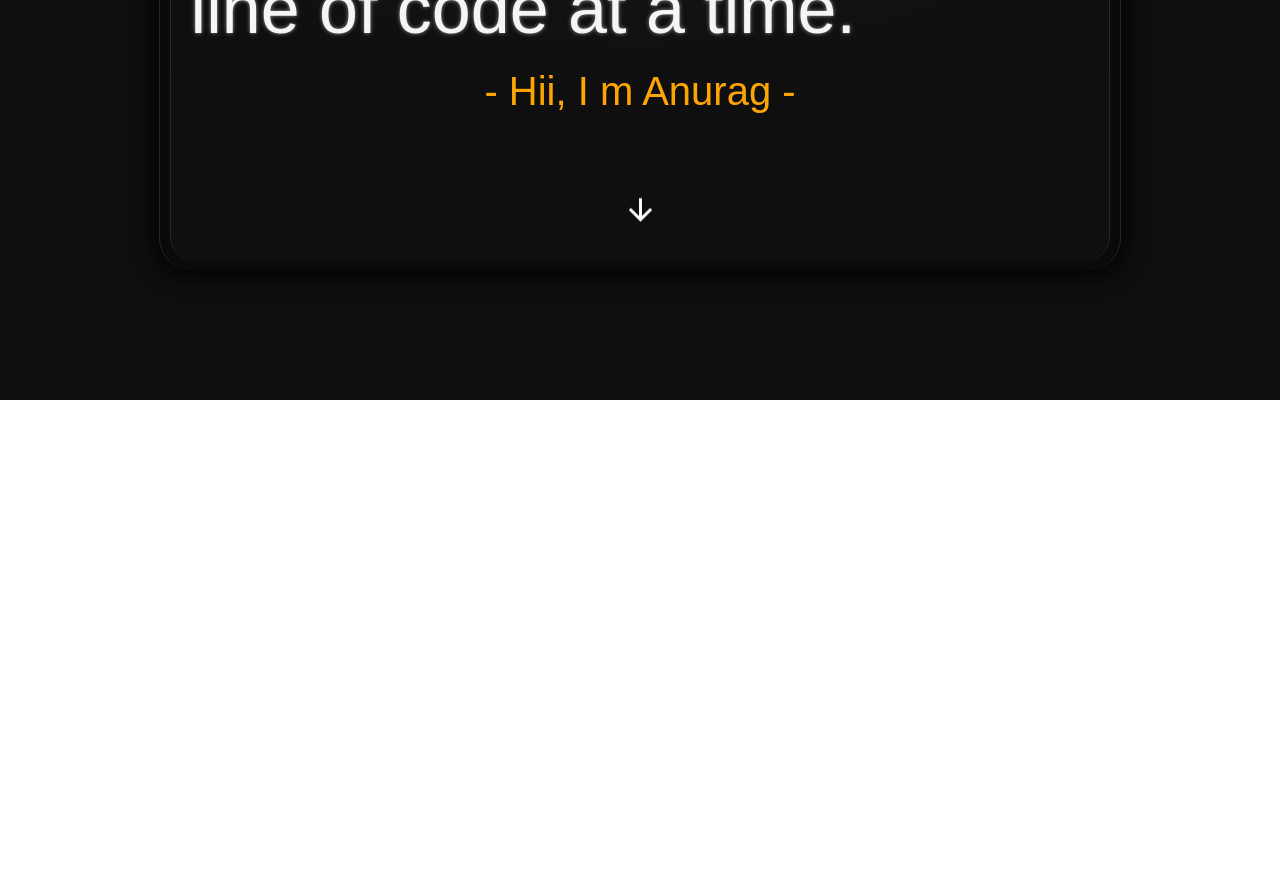
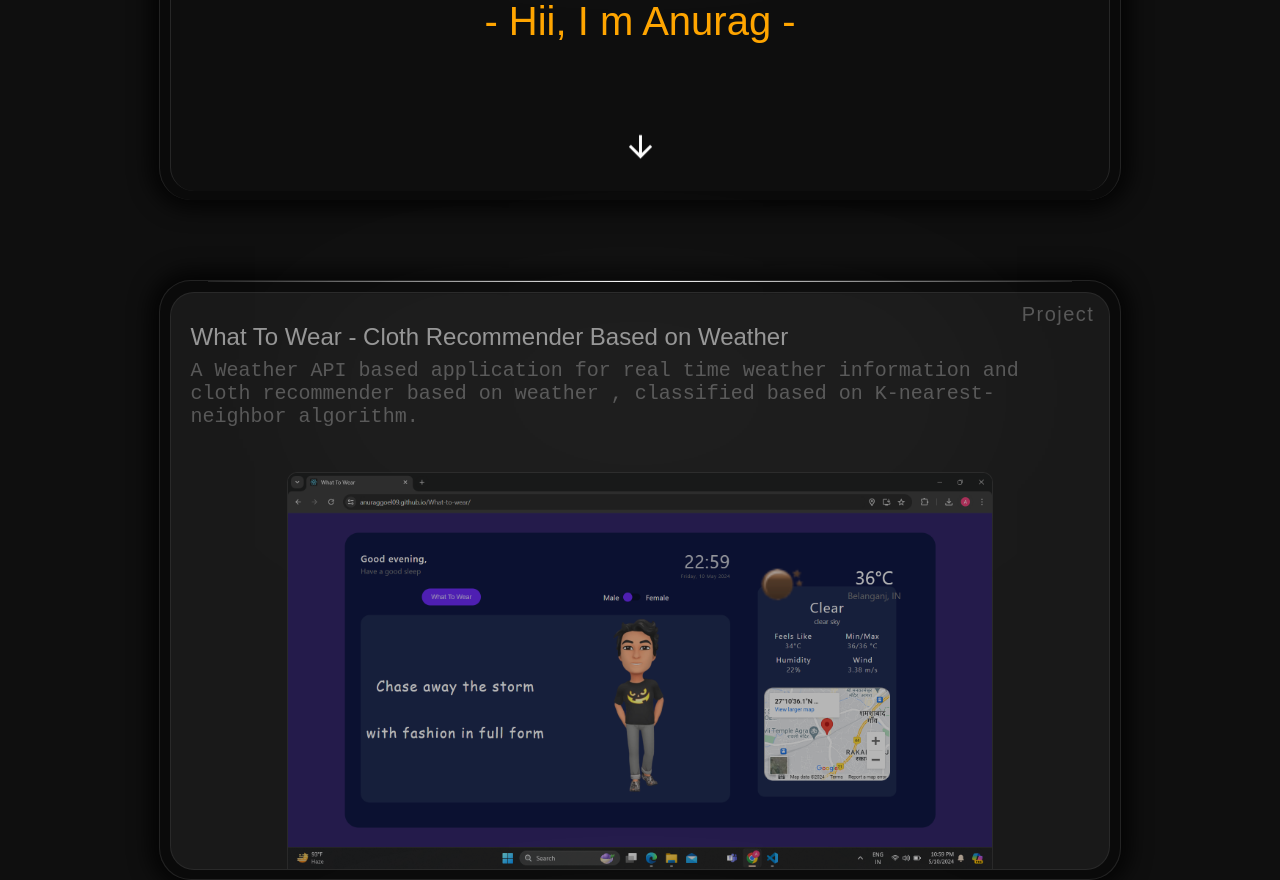
Before and after one commit to AnuragGoel09/my-portfolio, a React (Create React App) app in the folder client/: page / in a window 1280 px wide. Shown: the part 440-1320 px from the top of the page. Before the commit the page ends 840 px from the top, so only its background shows below. Built offline with nearby package versions, Linux system fonts and the light colour scheme.

Commit message:
added projects

```diff
--- a/client/src/App.js
+++ b/client/src/App.js
@@ -3,6 +3,7 @@ import styled from 'styled-components';
 import './App.css';
 import Navbar from './components/Navbar';
 import Info from './pages/Info';
+import Work from './pages/Work';
 
 const Container=styled.div`
   background-color: rgba(0,0,0,0.94);
@@ -17,7 +18,8 @@ function App() {
   return (
     <Container>
       <Navbar/>
-      <Info/>
+      <Work/>
+      {/* <Info/> */}
       {/* <div style={{height:'200vh',width:'100%',backgroundColor:'rgba(0,0,0,0.94)'}}></div> */}
     </Container>
   );
--- /dev/null
+++ b/client/src/components/Internship1.jsx
@@ -0,0 +1,101 @@
+import React from 'react'
+import styled ,{keyframes} from 'styled-components'
+import ArrowDownwardIcon from '@mui/icons-material/ArrowDownward';
+const Container=styled.div`
+    color: white;
+    position: relative;
+    width: 75%;
+    background-color: rgba(0,0,0,0.3);
+    border-radius: 2rem;
+    border: solid 0.5px rgba(255,255,255,0.1) ;
+    box-shadow: rgba(0,0,0,0.7) 0px 0px 20px 10px;
+    `;
+
+const InnerContainer=styled.div`
+    color: white;
+    position: relative;
+    padding: 27% 0%;
+    margin: 1%;
+    background-color: #202020;
+    border-radius: 1.5rem;
+    border: solid 0.5px rgba(255,255,255,0.1) ;
+`;
+const Line=styled.div`
+  margin: auto;
+  background-color: white;
+  background: linear-gradient(to right, rgba(255,255,255,0.1), white, rgba(255,255,255,0.1));
+  width: 90%;
+  height: 0.8px;
+`;
+
+const Line2=styled.div`
+  position: absolute;
+  margin: auto;
+  background-color: white;
+  background: linear-gradient(to right, rgba(255,255,255,0.07), white, rgba(255,255,255,0.07));
+  width: 70%;
+  height: 0.7px;
+  top: 0px;
+  left: 15%;
+  box-shadow: white 0px 100px 1000px 5px;
+`;
+
+const Content=styled.div`
+  width: 100%;
+  height: 100%;
+  position: absolute;
+  background-color: transparent;
+  box-sizing: border-box;
+  padding: 20px;
+  display: flex;
+  flex-direction: column;
+  align-items: center;
+  justify-content: center;
+  top: 0;
+  left: 0px;
+`;
+
+const Text1=styled.div`
+  font-size: 70px;
+  color: whitesmoke;
+  font-family: Arial, Helvetica, sans-serif;
+  text-shadow: 0 0 2px rgba(255,255,255,0.1), /* Adjust the color and spread radius as needed */
+                 0 0 4px rgba(255,255,255,0.5);
+`;
+
+const Text2=styled.div`
+  width: 100%;
+  text-align: center;
+  padding: 0px 60px;
+  font-family: Arial, Helvetica, sans-serif;
+  box-sizing: border-box;
+  font-size: 40px;
+  color: orange;
+  margin-top: 20px;
+`;
+
+const AnimateArrow=keyframes`
+  0% { transform: translateY(0); }
+  100% { transform: translateY(30px); }
+`;
+const Arrow=styled.div`
+  position: absolute;
+  bottom: 10%;
+  animation: ${AnimateArrow} 1.5s ease-in-out infinite;
+`;
+
+export default function Internship1() {
+  return (
+    <Container>
+      <Line/>
+      <InnerContainer>
+        <Line2/>
+          <Content>
+            {/* <Text1>Unlocking the future, one line of code at a time.</Text1>
+            <Text2>- Hii, I m Anurag -</Text2>
+            <Arrow><ArrowDownwardIcon fontSize='large'/></Arrow> */}
+          </Content>
+      </InnerContainer>
+    </Container>
+  )
+}
--- a/client/src/components/Navbar.jsx
+++ b/client/src/components/Navbar.jsx
@@ -13,7 +13,7 @@ const Nav=styled.div`
     position: fixed;
     top: 0;
     left: 0;
-    /* padding: 20px; */
+    z-index: 99;
 `;
 
 const Left=styled.div`
--- /dev/null
+++ b/client/src/components/Project.jsx
@@ -0,0 +1,158 @@
+import React from 'react'
+import styled ,{keyframes} from 'styled-components'
+import ArrowDownwardIcon from '@mui/icons-material/ArrowDownward';
+const Container=styled.div`
+    color: white;
+    position: relative;
+    width: 75%;
+    background-color: rgba(0,0,0,0.3);
+    border-radius: 2rem;
+    border: solid 0.5px rgba(255,255,255,0.1) ;
+    box-shadow: rgba(0,0,0,0.7) 0px 0px 20px 10px;
+    `;
+
+const InnerContainer=styled.div`
+    color: white;
+    position: relative;
+    padding: 30% 0%;
+    margin: 1%;
+    background-color: #202020;
+    border-radius: 1.5rem;
+    opacity: 0.7;
+    border: solid 0.5px rgba(255,255,255,0.1) ;
+    cursor: pointer;
+    transition: all 0.5s ease;
+    &:hover{
+        border-color: white;
+        background-color:rgba(255,255,255,0.01);
+    }
+`;
+const Line=styled.div`
+  margin: auto;
+  background-color: white;
+  background: linear-gradient(to right, rgba(255,255,255,0.1), white, rgba(255,255,255,0.1));
+  width: 90%;
+  height: 0.8px;
+`;
+
+const Line2=styled.div`
+  position: absolute;
+  margin: auto;
+  background-color: white;
+  background: linear-gradient(to right, rgba(255,255,255,0.07), white, rgba(255,255,255,0.07));
+  width: 70%;
+  height: 0.7px;
+  top: 0px;
+  left: 15%;
+  box-shadow: white 0px 100px 1000px 5px;
+`;
+
+const Content=styled.div`
+  width: 100%;
+  height: 100%;
+  position: absolute;
+  background-color: transparent;
+  box-sizing: border-box;
+  padding: 20px;
+  display: flex;
+  flex-direction: column;
+  align-items: center;
+  justify-content: start;
+  top: 0;
+  left: 0px;
+  gap: 8px;
+`;
+
+const Light=styled.div`
+    height: 0.5px;
+    width: 50%;
+    opacity: 0.7;
+    background-color: white;
+    box-shadow: white 0px 5px 20px 4px;
+`;
+
+const Category=styled.div`
+    position: absolute;
+    display: flex;
+    flex-direction: column;
+    align-items: center;
+    justify-content: center;
+    top: 10px;
+    right: 15px;
+    font-size: 20px;
+    font-family: Arial, Helvetica, sans-serif;
+    color: rgba(255,255,255,0.4);
+    letter-spacing: 1.5px;
+`;
+
+const Title=styled.div`
+    margin-top: 10px;
+    width: 100%;
+    text-align: left;
+    font-size: 24px;
+    color: rgba(255,255,255,0.8);
+    font-family: Arial, Helvetica, sans-serif;
+`;
+const Type=styled.div`
+    width: 100%;
+    text-align: left;
+    font-size: 20px;
+    color: rgba(255,255,255,0.4);
+    font-family: monospace;
+`;
+
+const ProjectImg=styled.img`
+    position: absolute;
+    bottom: 0;
+    width: 75%;
+    border-radius: 10px 10px 0px 0px;
+    border: solid 1px rgba(255,255,255,0.1) ;
+    border-bottom: none;
+`;
+
+// const Text1=styled.div`
+//   font-size: 70px;
+//   color: whitesmoke;
+//   font-family: Arial, Helvetica, sans-serif;
+//   text-shadow: 0 0 2px rgba(255,255,255,0.1), /* Adjust the color and spread radius as needed */
+//                  0 0 4px rgba(255,255,255,0.5);
+// `;
+
+// const Text2=styled.div`
+//   width: 100%;
+//   text-align: center;
+//   padding: 0px 60px;
+//   font-family: Arial, Helvetica, sans-serif;
+//   box-sizing: border-box;
+//   font-size: 40px;
+//   color: orange;
+//   margin-top: 20px;
+// `;
+
+const AnimateArrow=keyframes`
+  0% { transform: translateY(0); }
+  100% { transform: translateY(30px); }
+`;
+// const Arrow=styled.div`
+//   position: absolute;
+//   bottom: 10%;
+//   animation: ${AnimateArrow} 1.5s ease-in-out infinite;
+// `;
+
+export default function Project(props) {
+    const data=props.data;
+  return (
+    <Container>
+      <Line/>
+      <InnerContainer>
+        <Line2/>
+          <Content>
+            <Category>Project</Category>
+            <Title>{data.title}</Title>
+            <Type>{data.type}</Type>
+            <ProjectImg src={data.img} />
+            </Content>
+      </InnerContainer>
+    </Container>
+  )
+}
--- a/client/src/pages/Info.jsx
+++ b/client/src/pages/Info.jsx
@@ -1,9 +1,11 @@
 import React from 'react'
 import styled  from 'styled-components'
 import Intro from '../components/Intro';
+import Internship1 from '../components/Internship1';
+import Project from '../components/Project';
 
 const Container=styled.div`
-    margin-top: 40px;
+    margin: 40px 0px 40px 0px;
     background-color: transparent;
     min-height: 100vh;
     color: white;
@@ -11,6 +13,7 @@ const Container=styled.div`
     justify-content: center;
     flex-direction: column;
     align-items: center;
+    gap: 80px;
 `;
 
 export default function Info() {
@@ -18,6 +21,8 @@ export default function Info() {
     <>
     <Container>
         <Intro/>
+        {/* <Internship1/> */}
+        <Project/>
     </Container>
     </>
   )
--- /dev/null
+++ b/client/src/pages/Work.jsx
@@ -0,0 +1,39 @@
+import React from 'react'
+import styled  from 'styled-components'
+import Intro from '../components/Intro';
+import Internship1 from '../components/Internship1';
+import Project from '../components/Project';
+
+const Container=styled.div`
+    margin: 100px 0px 40px 0px;
+    background-color: transparent;
+    min-height: 100vh;
+    color: white;
+    display: flex;
+    justify-content: center;
+    flex-direction: column;
+    align-items: center;
+    gap: 80px;
+`;
+
+export default function Work() {
+  return (
+    <>
+    <Container>
+        <Intro/>
+        {/* <Internship1/> */}
+        <Project data={{
+          title:"What To Wear - Cloth Recommender Based on Weather",
+          type:"A Weather API based application for real time weather information and cloth recommender based on weather , classified based on K-nearest-neighbor algorithm.",
+          img:"./project1.png"
+          }}/>
+        <Project data={{
+          title:"MyNotebook - Notes and Checklist taking web-app",
+          type:"A MERN stack application to take notes and write a checklist that helps to manage work.",
+          img:"./project1.png"
+          }}/>
+
+    </Container>
+    </>
+  )
+}
```
Also changed, not shown: client/public/project1.png (added).
